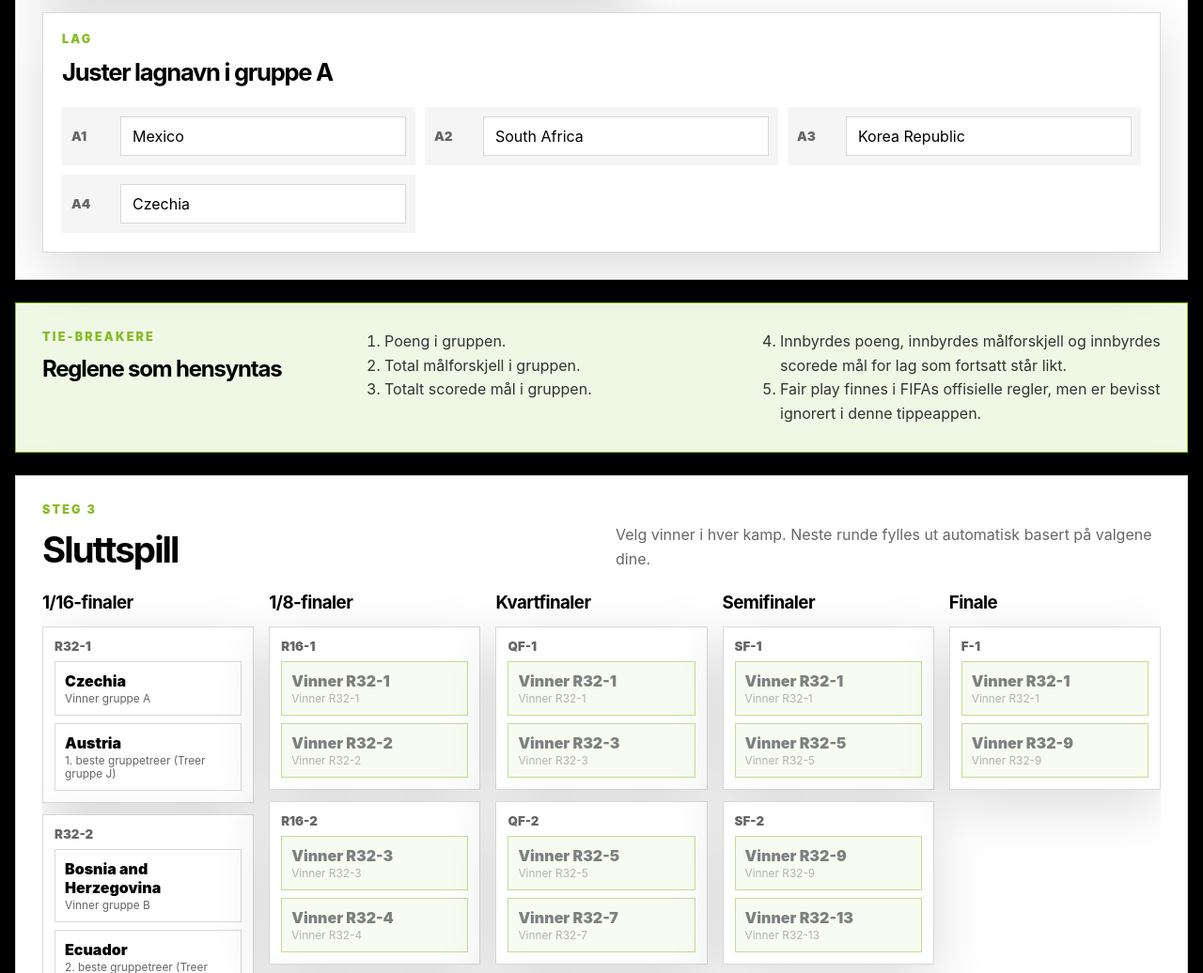
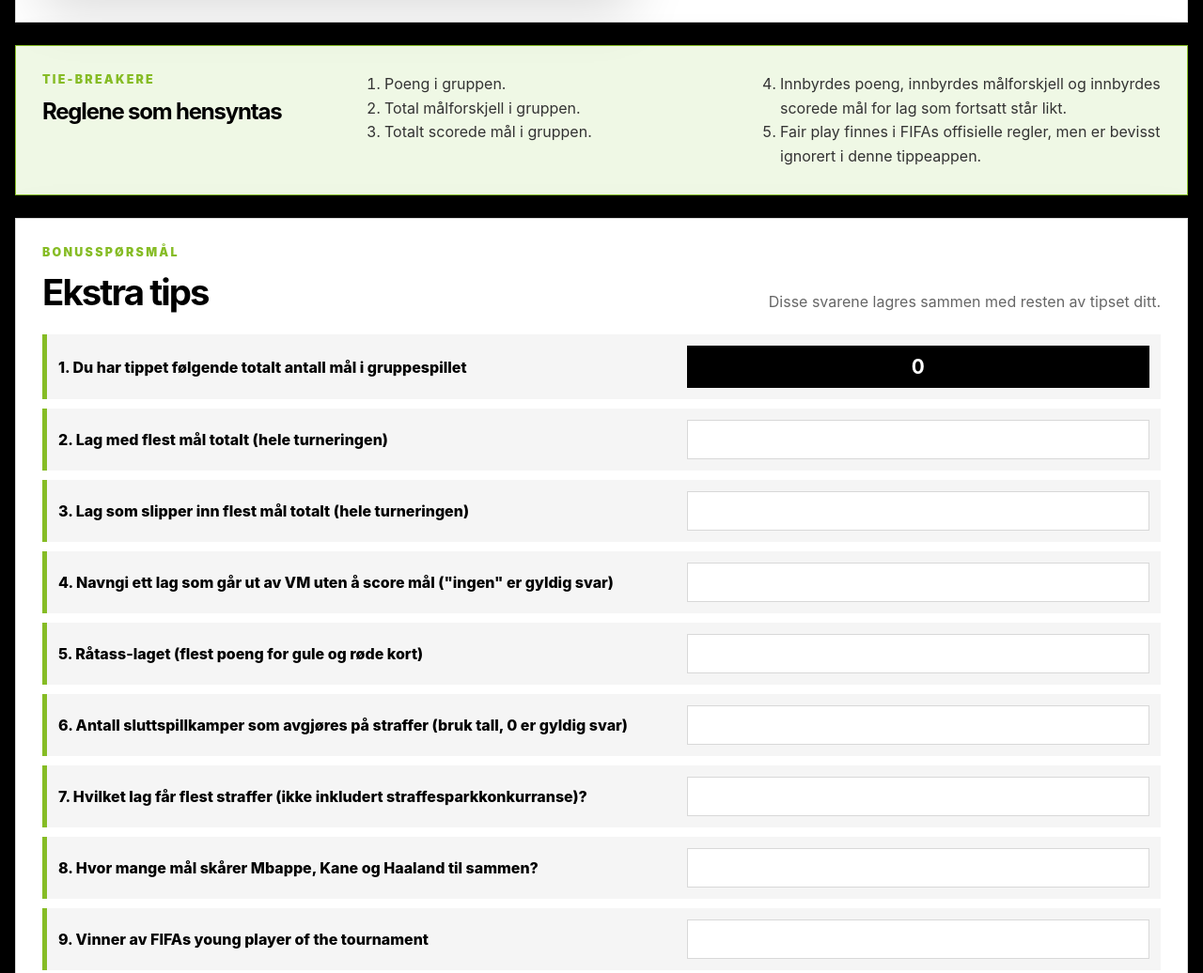
Before and after one commit to emilbeus-cmd/Amster, a website: page vm-2026-tipping.html in a window 1280 px wide. Shown: the part 1280-2316 px from the top of the page at 94% size. Drawn offline with Linux system fonts and the light colour scheme.

Commit message:
Clean active group markup

```diff
--- a/src/styles.css
+++ b/src/styles.css
@@ -88,7 +88,6 @@ main {
 .panel,
 .predict-card,
 .table-card,
-.team-settings-card,
 .knockout-match {
   border: 1px solid var(--deloitte-gray-200);
   background: var(--white);
@@ -217,18 +216,13 @@ main {
 }
 
 .predict-card,
-.table-card,
-.team-settings-card {
+.table-card {
   padding: 20px;
 }
 
 .table-card {
   position: sticky;
   top: 16px;
-}
-
-.team-settings-card {
-  grid-column: 1 / -1;
 }
 
 .group-nav {
@@ -308,25 +302,36 @@ input:focus {
   font-weight: 900;
 }
 
-.team-settings-grid {
+.bonus-grid {
   display: grid;
-  grid-template-columns: repeat(auto-fit, minmax(290px, 1fr));
   gap: 10px;
 }
 
-.team-setting {
+.bonus-result,
+.bonus-question {
   display: grid;
-  grid-template-columns: 44px 1fr;
-  gap: 8px;
+  grid-template-columns: minmax(260px, 1fr) minmax(160px, 0.75fr);
+  gap: 12px;
   align-items: center;
-  padding: 10px;
+  padding: 12px;
+  border-left: 5px solid var(--deloitte-green);
   background: var(--deloitte-gray-100);
 }
 
-.team-setting span {
-  color: var(--deloitte-gray-500);
-  font-size: 0.85rem;
-  font-weight: 900;
+.bonus-result span,
+.bonus-question span {
+  font-weight: 800;
+}
+
+.bonus-result strong {
+  display: inline-flex;
+  align-items: center;
+  justify-content: center;
+  min-height: 42px;
+  padding: 10px 12px;
+  background: var(--deloitte-black);
+  color: var(--white);
+  font-size: 1.3rem;
 }
 
 
@@ -532,7 +537,8 @@ td:last-child {
     grid-column: 1 / -1;
   }
 
-  .team-setting {
-    grid-template-columns: 38px 1fr;
+  .bonus-result,
+  .bonus-question {
+    grid-template-columns: 1fr;
   }
 }
--- a/vm-2026-tipping.html
+++ b/vm-2026-tipping.html
@@ -95,7 +95,6 @@ main {
 .panel,
 .predict-card,
 .table-card,
-.team-settings-card,
 .knockout-match {
   border: 1px solid var(--deloitte-gray-200);
   background: var(--white);
@@ -224,18 +223,13 @@ main {
 }
 
 .predict-card,
-.table-card,
-.team-settings-card {
+.table-card {
   padding: 20px;
 }
 
 .table-card {
   position: sticky;
   top: 16px;
-}
-
-.team-settings-card {
-  grid-column: 1 / -1;
 }
 
 .group-nav {
@@ -315,25 +309,36 @@ input:focus {
   font-weight: 900;
 }
 
-.team-settings-grid {
+.bonus-grid {
   display: grid;
-  grid-template-columns: repeat(auto-fit, minmax(290px, 1fr));
   gap: 10px;
 }
 
-.team-setting {
+.bonus-result,
+.bonus-question {
   display: grid;
-  grid-template-columns: 44px 1fr;
-  gap: 8px;
+  grid-template-columns: minmax(260px, 1fr) minmax(160px, 0.75fr);
+  gap: 12px;
   align-items: center;
-  padding: 10px;
+  padding: 12px;
+  border-left: 5px solid var(--deloitte-green);
   background: var(--deloitte-gray-100);
 }
 
-.team-setting span {
-  color: var(--deloitte-gray-500);
-  font-size: 0.85rem;
-  font-weight: 900;
+.bonus-result span,
+.bonus-question span {
+  font-weight: 800;
+}
+
+.bonus-result strong {
+  display: inline-flex;
+  align-items: center;
+  justify-content: center;
+  min-height: 42px;
+  padding: 10px 12px;
+  background: var(--deloitte-black);
+  color: var(--white);
+  font-size: 1.3rem;
 }
 
 
@@ -539,8 +544,9 @@ td:last-child {
     grid-column: 1 / -1;
   }
 
-  .team-setting {
-    grid-template-columns: 38px 1fr;
+  .bonus-result,
+  .bonus-question {
+    grid-template-columns: 1fr;
   }
 }
 
@@ -1001,11 +1007,24 @@ const {
 
 const STORAGE_KEY = 'vm-2026-tipping-state'
 
+const bonusQuestions = [
+  { id: 'mostGoalsTeam', label: 'Lag med flest mål totalt (hele turneringen)' },
+  { id: 'mostConcededTeam', label: 'Lag som slipper inn flest mål totalt (hele turneringen)' },
+  { id: 'scorelessTeam', label: 'Navngi ett lag som går ut av VM uten å score mål ("ingen" er gyldig svar)' },
+  { id: 'roughestTeam', label: 'Råtass-laget (flest poeng for gule og røde kort)' },
+  { id: 'penaltyShootoutMatches', label: 'Antall sluttspillkamper som avgjøres på straffer (bruk tall, 0 er gyldig svar)', inputMode: 'numeric' },
+  { id: 'mostPenaltiesTeam', label: 'Hvilket lag får flest straffer (ikke inkludert straffesparkkonkurranse)?' },
+  { id: 'starGoals', label: 'Hvor mange mål skårer Mbappe, Kane og Haaland til sammen?', inputMode: 'numeric' },
+  { id: 'youngPlayer', label: 'Vinner av FIFAs young player of the tournament' },
+  { id: 'bestPlayer', label: 'Vinner av FIFAs best player of the tournament' },
+]
+
 const initialState = {
   activeGroup: 'A',
   predictions: {},
   knockoutWinners: {},
   customTeamNames: Object.fromEntries(teams.map((team) => [team.id, team.name])),
+  bonusAnswers: Object.fromEntries(bonusQuestions.map((question) => [question.id, ''])),
 }
 
 let state = loadState()
@@ -1046,6 +1065,7 @@ function normalizeState(nextState) {
     ...nextState,
     activeGroup: groupIds.includes(nextState.activeGroup) ? nextState.activeGroup : 'A',
     customTeamNames: { ...initialState.customTeamNames, ...nextState.customTeamNames },
+    bonusAnswers: { ...initialState.bonusAnswers, ...nextState.bonusAnswers },
   }
 }
 
@@ -1070,7 +1090,7 @@ function captureViewport() {
 
 function buildRestoreSelector(dataset) {
   if (dataset.prediction && dataset.side) return `[data-prediction="${dataset.prediction}"][data-side="${dataset.side}"]`
-  if (dataset.teamInput) return `[data-team-input="${dataset.teamInput}"]`
+  if (dataset.bonus) return `[data-bonus="${dataset.bonus}"]`
   return null
 }
 
@@ -1111,16 +1131,31 @@ function updatePrediction(matchId, side, value) {
   }, { preserveViewport: true })
 }
 
-function updateTeamName(teamId, value) {
+
+function updateBonusAnswer(questionId, value) {
   persist({
     ...state,
-    customTeamNames: {
-      ...state.customTeamNames,
-      [teamId]: value,
+    bonusAnswers: {
+      ...state.bonusAnswers,
+      [questionId]: value,
     },
-    knockoutWinners: {},
   }, { preserveViewport: true })
 }
+
+function calculatePredictedGroupGoals() {
+  return Object.values(state.predictions).reduce((total, prediction) => {
+    const homeGoals = parseBonusNumber(prediction.home)
+    const awayGoals = parseBonusNumber(prediction.away)
+    return total + homeGoals + awayGoals
+  }, 0)
+}
+
+function parseBonusNumber(value) {
+  if (value === undefined || value === null || value === '') return 0
+  const parsed = Number(value)
+  return Number.isFinite(parsed) ? parsed : 0
+}
+
 
 function selectWinner(match, teamId, bracket) {
   const nextWinners = { ...state.knockoutWinners, [match.id]: teamId }
@@ -1207,6 +1242,17 @@ function render() {
         </ol>
       </section>
 
+      <section class="panel bonus-panel">
+        <div class="section-heading">
+          <div>
+            <p class="eyebrow">Bonusspørsmål</p>
+            <h2>Ekstra tips</h2>
+          </div>
+          <p>Disse svarene lagres sammen med resten av tipset ditt.</p>
+        </div>
+        ${renderBonusQuestions(calculatePredictedGroupGoals())}
+      </section>
+
       <section class="panel">
         <div class="section-heading">
           <div>
@@ -1229,8 +1275,8 @@ function render() {
   app.querySelectorAll('[data-group-step]').forEach((button) => {
     button.addEventListener('click', (event) => goToRelativeGroup(Number(event.currentTarget.dataset.groupStep)))
   })
-  app.querySelectorAll('[data-team-input]').forEach((input) => {
-    input.addEventListener('input', (event) => updateTeamName(event.target.dataset.teamInput, event.target.value))
+  app.querySelectorAll('[data-bonus]').forEach((input) => {
+    input.addEventListener('input', (event) => updateBonusAnswer(event.target.dataset.bonus, event.target.value))
   })
   app.querySelectorAll('[data-prediction]').forEach((input) => {
     input.addEventListener('input', (event) => updatePrediction(event.target.dataset.prediction, event.target.dataset.side, event.target.value))
@@ -1260,8 +1306,31 @@ function renderGroupTabs() {
   `
 }
 
+
+function renderBonusQuestions(totalGroupGoals) {
+  return `
+    <div class="bonus-grid">
+      <label class="bonus-result">
+        <span>1. Du har tippet følgende totalt antall mål i gruppespillet</span>
+        <strong>${totalGroupGoals}</strong>
+      </label>
+      ${bonusQuestions.map((question, index) => `
+        <label class="bonus-question">
+          <span>${index + 2}. ${escapeHtml(question.label)}</span>
+          <input
+            data-bonus="${question.id}"
+            inputmode="${question.inputMode ?? 'text'}"
+            value="${escapeAttribute(state.bonusAnswers[question.id] ?? '')}"
+            aria-label="${escapeAttribute(question.label)}"
+          />
+        </label>
+      `).join('')}
+    </div>
+  `
+}
+
+
 function renderActiveGroup(table) {
-  const groupTeams = teams.filter((team) => team.group === state.activeGroup)
   const currentIndex = groupIds.indexOf(state.activeGroup)
   return `
     <div class="active-group-layout">
@@ -1291,30 +1360,10 @@ function renderActiveGroup(table) {
         </div>
         ${renderTable(table)}
       </article>
-
-      <article class="team-settings-card">
-        <div class="card-heading">
-          <div>
-            <p class="eyebrow">Lag</p>
-            <h3>Juster lagnavn i gruppe ${state.activeGroup}</h3>
-          </div>
-        </div>
-        <div class="team-settings-grid">
-          ${groupTeams.map(renderTeamSetting).join('')}
-        </div>
-      </article>
     </div>
   `
 }
 
-function renderTeamSetting(team) {
-  return `
-    <label class="team-setting">
-      <span>${team.id}</span>
-      <input data-team-input="${team.id}" value="${escapeAttribute(state.customTeamNames[team.id])}" aria-label="Navn for ${team.id}" />
-    </label>
-  `
-}
 
 function renderTable(table) {
   return `
```
Also changed, not shown: src/main.js (+72 -29 lines).
